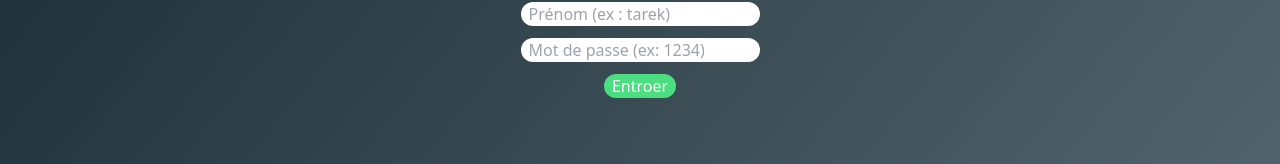
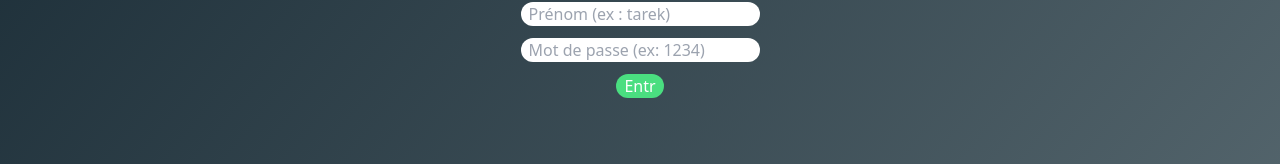
Before and after one commit to MohamedSalahEddine/MonpliSix, a React (Create React App) app: page / in a window 1280 px wide. Shown: the part 190-354 px from the top of the page. Built offline with nearby package versions, Linux system fonts and the light colour scheme.

Commit message:
fixed moving players but not Distinct

```diff
--- a/src/pages/Auth.jsx
+++ b/src/pages/Auth.jsx
@@ -43,7 +43,7 @@ export default function Auth() {
         <form onSubmit={handleSubmit} action=""  className='auth flex flex-col items-center justify-center h-[60vh]  gap-3'>
           <input onChange={(e)=> setUsername( e.target.value ) } value={username} className=' pl-2 rounded-xl' type="text" placeholder='Prénom (ex : tarek) '/>
           <input onChange={(e)=> setPassword( e.target.value ) } value={password} className=' pl-2 rounded-xl' min={4} max={4} type="password" placeholder='Mot de passe (ex: 1234)'/>
-          <input className='rounded-full bg-green-400 text-white px-2 '  type="submit" value="Entroer" />
+          <input className='rounded-full bg-green-400 text-white px-2 '  type="submit" value="Entr" />
         </form>
         <p className='text-center text-red-400'>{message}</p>
     </div>
```
Also changed, not shown: 1 other file (tests, documents, lock files or other folders).
